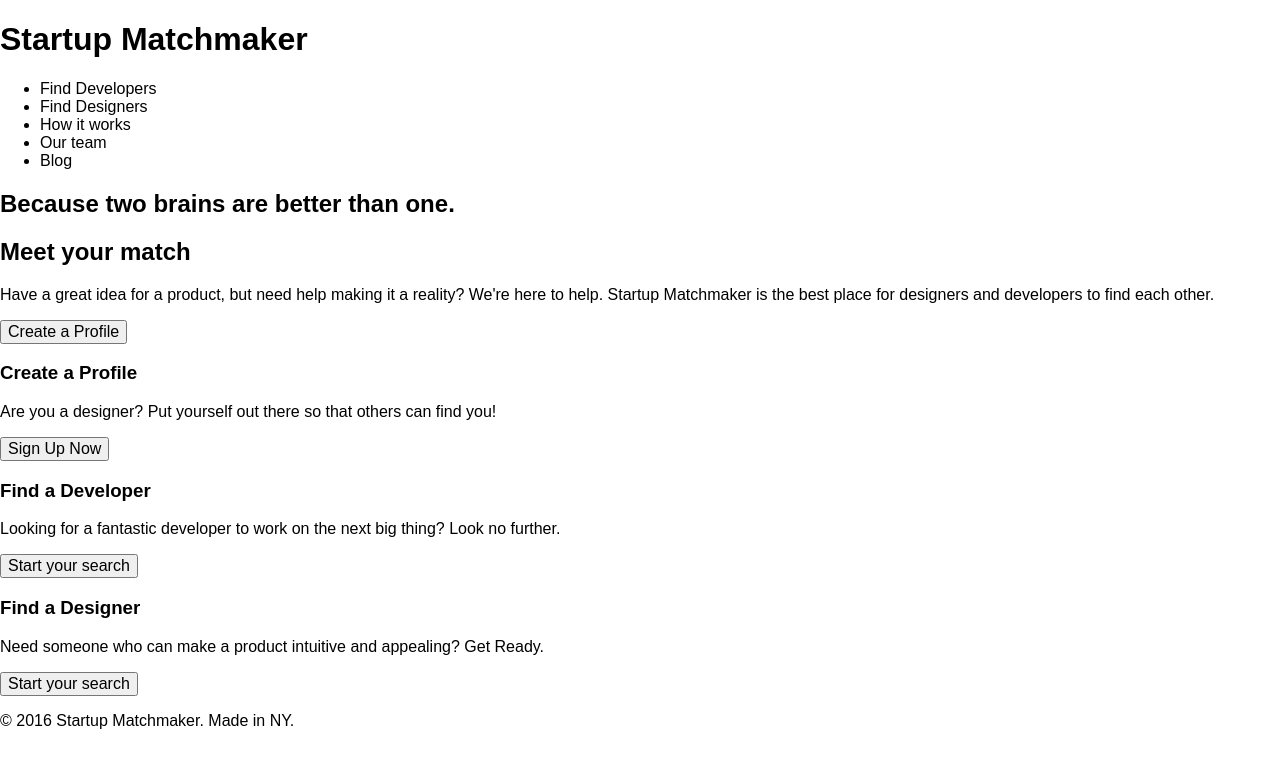
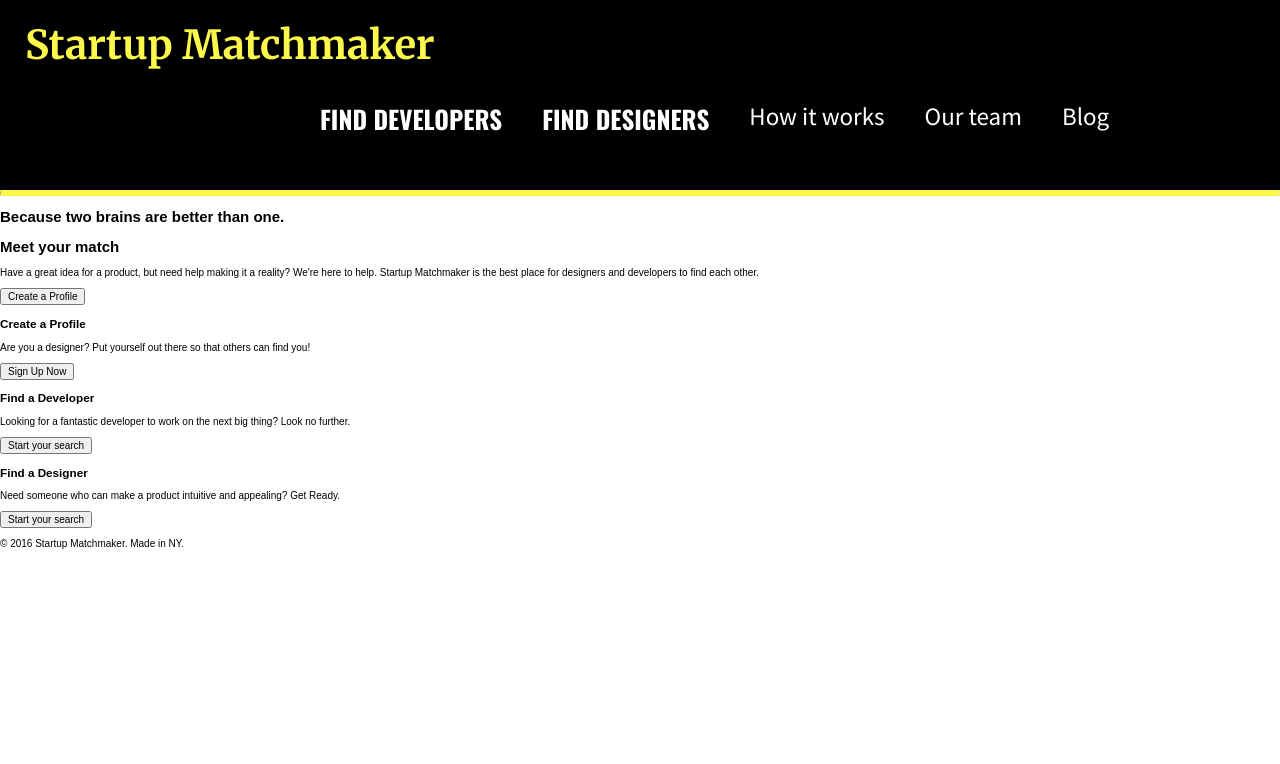
Before and after one commit to MikeHeighway/startup-matchmaker, a plain HTML site: page website/index.html in a window 1280 px wide. Drawn offline with nearby package versions, Linux system fonts and the light colour scheme; files that its build step writes are made by us from their sources.

Commit message:
Styled Header
CSS styled for header.

```diff
--- a/website/css/stylesheet.css
+++ b/website/css/stylesheet.css
@@ -0,0 +1,99 @@
+/* Style Resets */
+
+html {
+	font-size: 62.5%;
+}
+
+
+
+/* Color Systems */
+
+.brand-yellow {
+	color: #fbf74b;
+}
+
+.brand-black {
+	color: #000;
+}
+
+.brand-grey {
+	color: #c4c4c4;
+}
+
+.brand-dark-grey {
+	color: #979797;
+}
+
+.brand-white {
+	color: #fff;
+}
+
+
+
+/* Typography */
+
+h1 {
+	font-family: "Merriweather", serif;
+	font-weight: 700;
+	font-size: 4rem;
+	width: auto;
+	margin: 0 0 0 2.5rem;
+	padding-top: 2rem;
+}
+
+ul {
+	list-style: none;
+	padding: 0;
+	font-family: "Oswald", sans-serif;
+}
+
+li {
+	font-family: "Source Sans Pro", sans-serif;
+	font-weight: 400;
+	font-size: 250%;
+	width: auto;
+	margin: 0 2rem 0 2rem;
+	text-align: right;
+}
+
+.caps {
+	font-family: "Oswald", sans-serif;
+	text-transform: uppercase;
+}
+
+
+/* Containers */
+
+.flex-container {
+	display: -webkit-flex;
+	display: flex;
+}
+
+.inline-flex-container {
+	display: -webkit-flex;
+	display: inline-flex;
+}
+
+header {
+	min-height: 18rem;
+	background: #000;
+}
+
+nav {
+	min-height: 8rem;
+	margin: 2rem 0 auto 30rem;
+}
+
+body {
+	max-width: 128rem;
+}
+
+
+
+/* Decorations */
+hr {
+	margin: 2rem 0 0 0;
+	vertical-align: bottom;
+	border-top: 0.3rem solid #fbf74b;
+	border-bottom: 0.3rem solid #fbf74b;
+}
--- a/website/index.html
+++ b/website/index.html
@@ -4,27 +4,28 @@
 	<meta charset="UTF-8">
 	<title>Startup Matchmaker</title>
 	<!-- Stylesheets -->
-	<link rel="stylesheet" href="normalize.css">
-	<link rel="stylesheet" href="stylesheet.css">
+	<link rel="stylesheet" href="css/normalize.css">
+	<link rel="stylesheet" href="css/stylesheet.css">
 
 	<!-- Typography -->
-	<link href="https://fonts.googleapis.com/css?family=Merriweather:700,700i|Oswald:700|Source+Sans+Pro" rel="stylesheet">
+	<link href="https://fonts.googleapis.com/css?family=Merriweather:700,700i|Oswald:700|Source+Sans+Pro:400,600" rel="stylesheet">
 
 	<!-- Breadcrumbs -->
 </head>
 
 <body>
 	<header>
-		<h1>Startup Matchmaker</h1>
-		<nav>
-			<ul>
-				<li>Find Developers</li>
-				<li>Find Designers</li>
+		<h1 class="brand-yellow">Startup Matchmaker</h1>
+		<nav class="flex-container">
+			<ul class="brand-white flex-container">
+				<li class="caps">Find Developers</li>
+				<li class="caps">Find Designers</li>
 				<li>How it works</li>
 				<li>Our team</li>
 				<li>Blog</li>
 			</ul>
 		</nav>
+		<hr>
 	</header>
 
 	<section id="tag-line">
```
Also changed, not shown: 1 other file.
